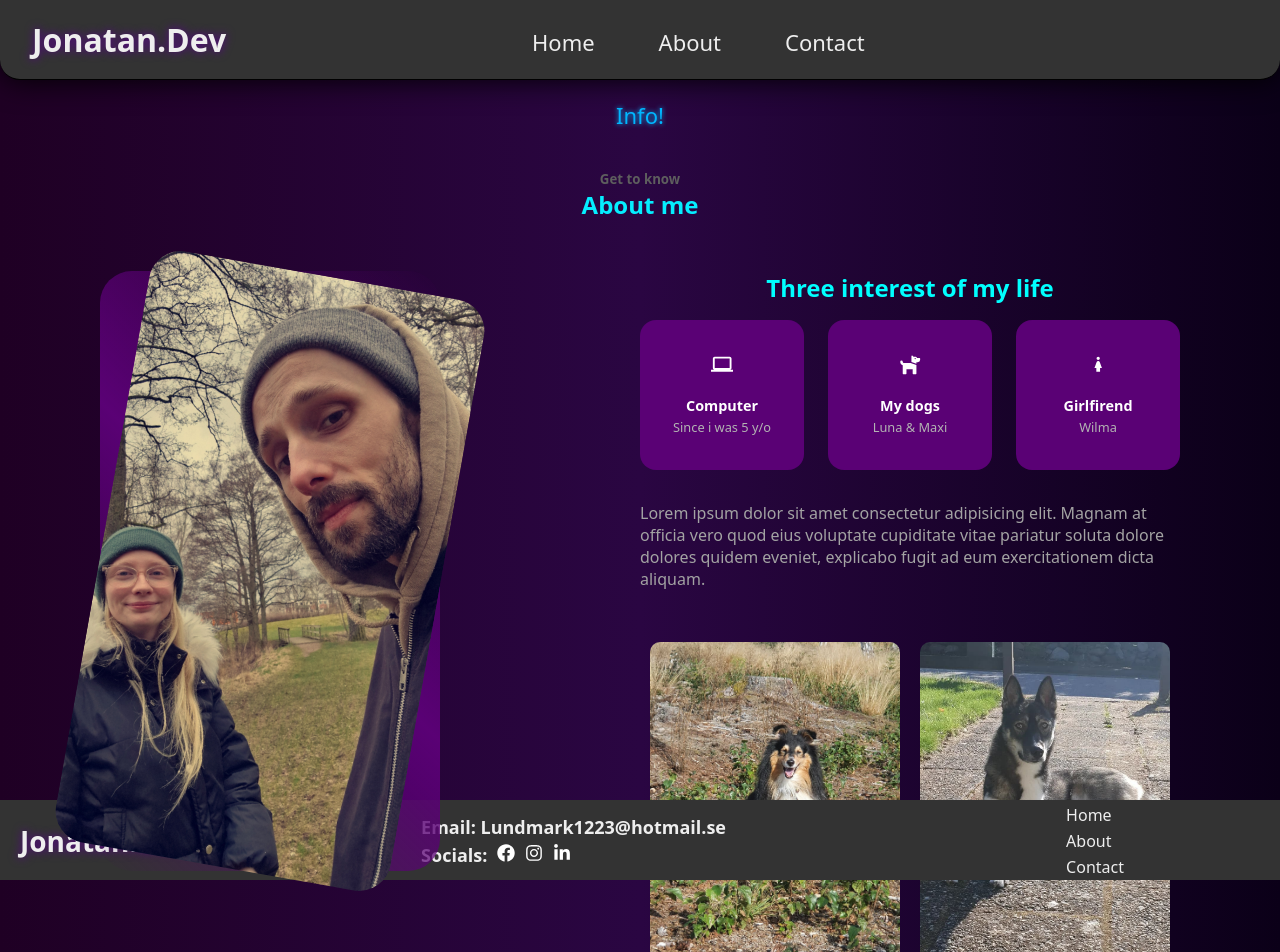
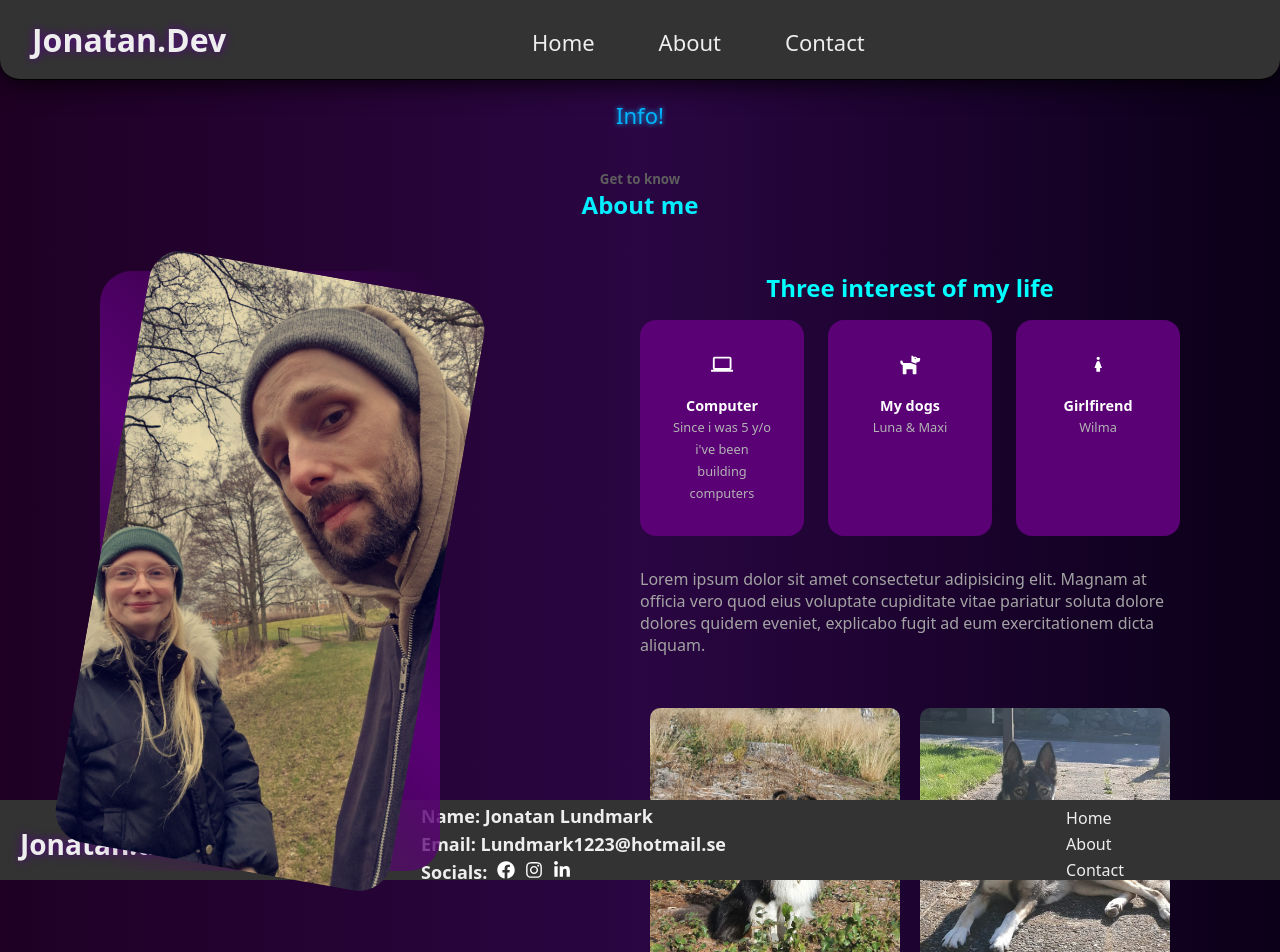
Before and after one commit to Noxar94/first-project, a React (Create React App) app: page /about in a window 1280 px wide. Shown: the top 952 px of the page. Built offline with nearby package versions, Linux system fonts and the light colour scheme.

Commit message:
small changes
comments and stuff

```diff
--- a/src/components/footer.js
+++ b/src/components/footer.js
@@ -12,8 +12,12 @@ const Footer = () => {
         </div>
         <ul className="footer-info">
           <li>
+            <h5>Name: Jonatan Lundmark</h5>
+          </li>
+          <li>
             <h5>Email: Lundmark1223@hotmail.se</h5>
           </li>
+
           <li>
             <h5>
               Socials:
--- a/src/components/form.js
+++ b/src/components/form.js
@@ -37,7 +37,7 @@ class Form extends Component {
   handleSubmit = (event) => {
     event.preventDefault(); // Prevents the default form submission.
     const { fullName, email, message, submittedData } = this.state;
-    const newData = { fullName, email, message };
+    const newData = { fullName, email, message }; //saves the current data into the submittedData array in the component's state. It also clears the form fields by resetting the fullName, email, and message properties of the component's state to empty strings.
     this.setState({
       submittedData: [...submittedData, newData],
       fullName: "",
--- a/src/components/modal.js
+++ b/src/components/modal.js
@@ -1,4 +1,4 @@
-import React, { useState } from "react";
+import React, { useState } from "react"; //useState
 
 import "../styles/modal.css";
 
--- a/src/pages/About.js
+++ b/src/pages/About.js
@@ -1,11 +1,11 @@
-import React from "react";
-import "../styles/about.css";
-import { FaDog } from "react-icons/fa";
-import { MdComputer, MdGirl } from "react-icons/md";
+import React from "react"; //react
+import "../styles/about.css"; //css
+import { FaDog } from "react-icons/fa"; //icons
+import { MdComputer, MdGirl } from "react-icons/md"; //icons
 
-import MeImage from "./images/wilma&me.jpg";
-import Dog1 from "./images/Maxi.jpg";
-import Dog2 from "./images/lunaout.jpg";
+import MeImage from "./images/wilma&me.jpg"; //img
+import Dog1 from "./images/Maxi.jpg"; //img
+import Dog2 from "./images/lunaout.jpg"; //img
 
 const About = () => {
   return (
@@ -27,7 +27,7 @@ const About = () => {
             <article className="about_card">
               <MdComputer className="about__icon" />
               <h5>Computer</h5>
-              <small>Since i was 5 y/o</small>
+              <small>Since i was 5 y/o i've been building computers</small>
             </article>
 
             <article className="about_card">
--- a/src/pages/Home.js
+++ b/src/pages/Home.js
@@ -1,6 +1,6 @@
-import selfie from "./images/img1.jpg";
-import "../styles/home.css";
-import { Link } from "react-router-dom";
+import selfie from "./images/img1.jpg"; //img
+import "../styles/home.css"; //css
+import { Link } from "react-router-dom"; // Link instead of a
 
 export default function Home() {
   return (
```
Also changed, not shown: src/components/navbar.js (+8 -6 lines), src/pages/Contact.js (+4 -4 lines).
